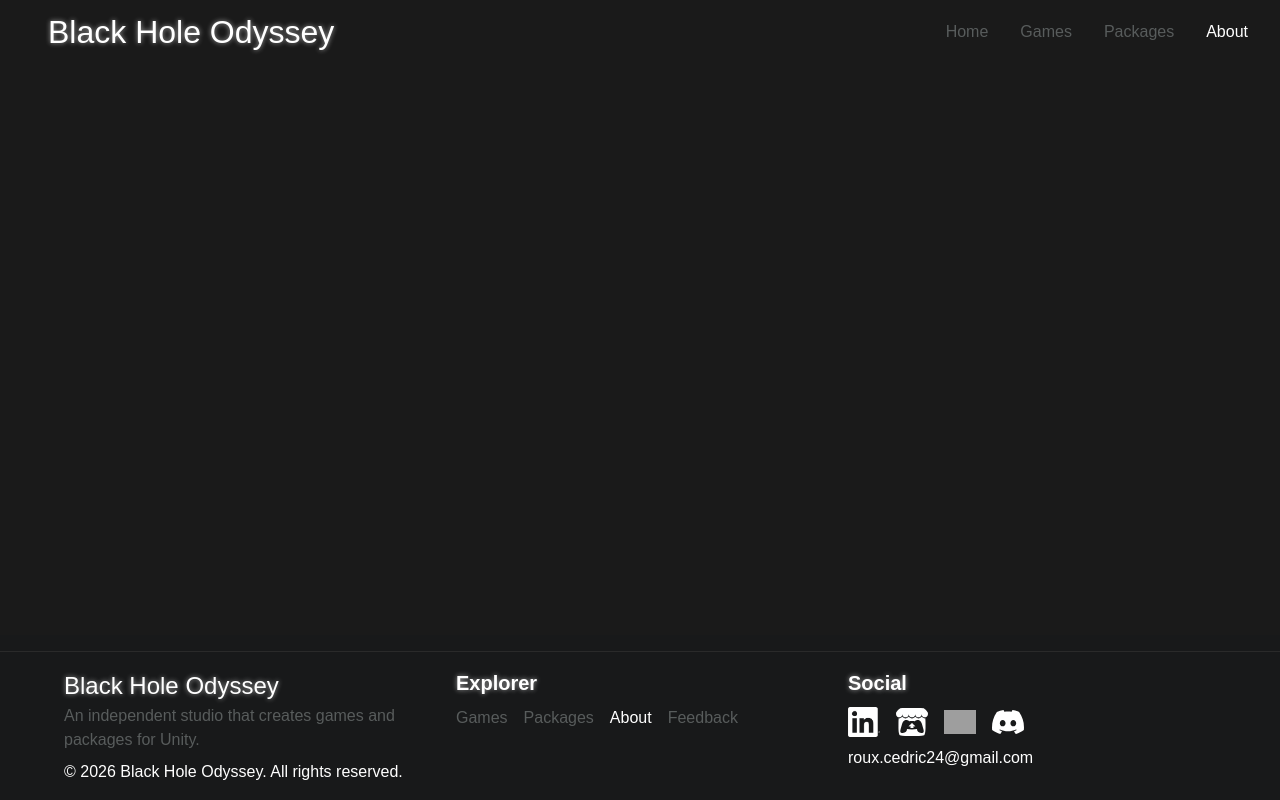
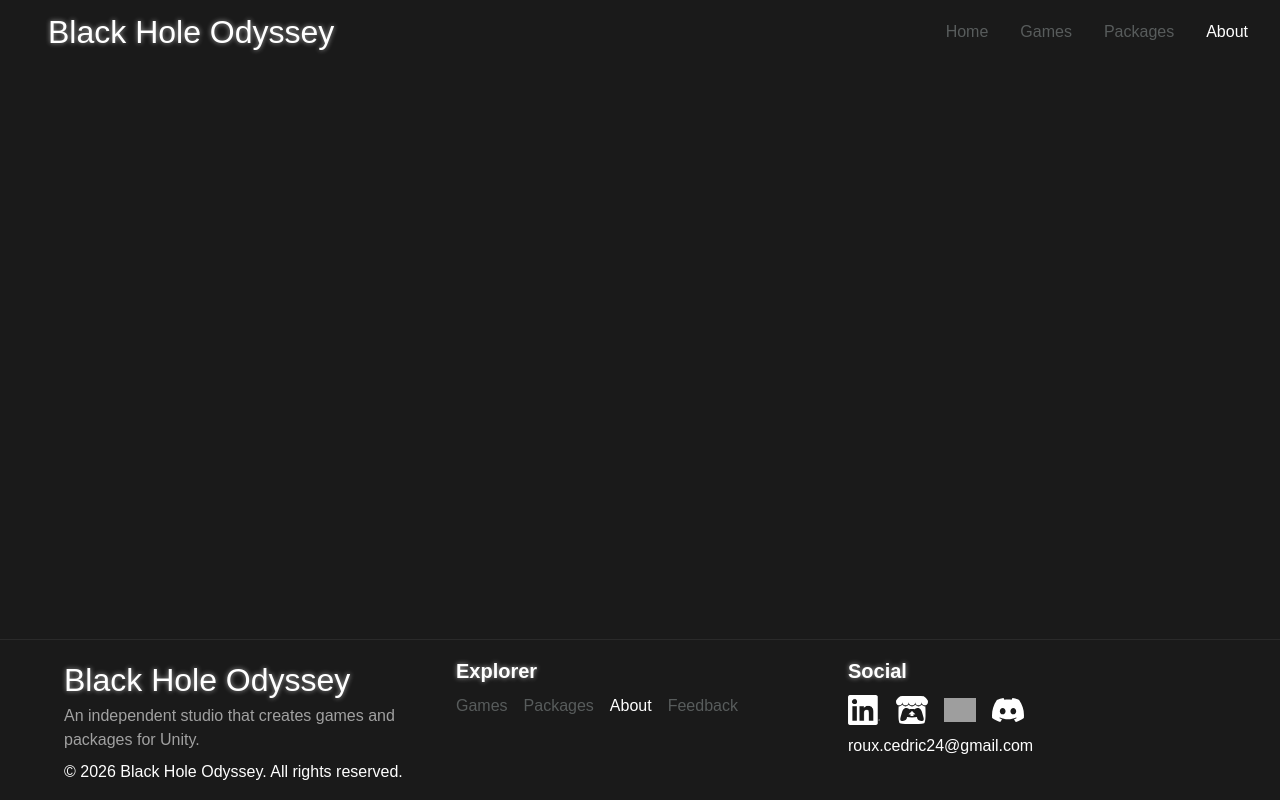
Before and after one commit to BlackHoleOdyssey/website-react, a React (Vite) app: page /about in a window 1280 px wide. Built offline with nearby package versions, Linux system fonts and the light colour scheme; grey boxes are pictures that could not be loaded; a web font is replaced by a local one.

Commit message:
Refacto footer with var css

```diff
--- a/src/Common/colors.css
+++ b/src/Common/colors.css
@@ -4,4 +4,5 @@
     --color-text-secondary: #a1a1a1;
     --color-overlay: rgba(0, 0, 0, 0.6);
     --color-border: #ffffff;
+    --color-border-dark: #2a2a2a;
 }
--- a/src/Common/spacing.css
+++ b/src/Common/spacing.css
@@ -5,4 +5,5 @@
     --space-lg: 1.5rem;    /* 24px */
     --space-xl: 2rem;      /* 32px */
     --space-2xl: 3rem;     /* 48px */
+    --space-3xl: 4rem;     /* 64px */
 }
--- a/src/Common/typography.css
+++ b/src/Common/typography.css
@@ -1,3 +1,7 @@
 :root {
-    --font-size-nav-title: clamp(0.5rem, 4vw + 0.5rem, 2rem);
+    --font-size-main-title: 2rem;
+    --font-size-title: 1.25rem;
+    --font-size-description: 1rem;
+
+    --font-weight-bold: 700;
 }
--- a/src/Components/Layouts/Footer/footer.module.css
+++ b/src/Components/Layouts/Footer/footer.module.css
@@ -1,7 +1,7 @@
 .footer {
-    color: white;
+    color: var(--color-text-primary);
     width: 100%;
-    background-color: #18191a; /* #18191a */
+    background-color: var(--color-bg-dark);
 }
 
 .footerContent {
@@ -9,11 +9,11 @@
     justify-content: space-between;
     align-items: stretch;
     flex-wrap: wrap;
-    gap: 24px;
+    gap: var(--space-lg);
 
-    border-top: 1px solid #2a2a2a;
-    padding: 16px 64px;
-    margin-top: 16px;
+    border-top: 1px solid var(--color-border-dark);
+    padding: var(--space-md) var(--space-3xl);
+    margin-top: var(--space-md);
 }
 
 .footerContent > div {
@@ -26,23 +26,21 @@
     flex-direction: column;
     justify-content: space-between;
     flex-wrap: wrap;
-    gap: 8px;
+    gap: var(--space-sm);
 }
 
 .footerNav {
     display: flex;
     flex-direction: row;
     justify-content: space-between;
-
-    color: #585c5c;
 }
 
 .footerHeading {
     grid-column: 1 / -1;
 
-    font-size: 20px;
-    font-weight: bold;
-    color: white;
+    font-size: var(--font-size-title);
+    font-weight: var(--font-weight-bold);
+    color: var(--color-text-primary);
 }
 
 .rowHeader {
@@ -50,36 +48,36 @@
     flex-direction: column;
     justify-content: start;
     align-content: start;
-    gap: 8px 16px;
+    gap: var(--space-sm) var(--space-md);
 }
 
 .rowGroup {
     display: flex;
     flex-direction: row;
     flex-wrap: wrap;
-    gap: 16px;
+    gap: var(--space-md);
 }
 
 .socialIcon {
     display: flex;
     align-items: center;
-    width: 32px;
-    height: 32px;
+    width: var(--space-xl);
+    height: var(--space-xl);
     object-fit: contain;
 }
 
 .title {
-    font-size: 24px;
+    font-size: var(--font-size-main-title);
 }
 
 .description {
-    font-size: 16px;
-    color: #585c5c;
+    font-size: var(--font-size-description);
+    color: var(--color-text-secondary);
 }
 
 .contact {
-    color: white;
+    color: var(--color-text-primary);
     display: flex;
     flex-direction: row;
-    gap: 4px;
+    gap: var(--space-sm);
 }
--- a/src/Components/Layouts/Footer/footer.tsx
+++ b/src/Components/Layouts/Footer/footer.tsx
@@ -3,6 +3,9 @@ import NeonGlow from "../../neonblade-ui/neon-glow";
 import {NavLink} from "react-router-dom";
 import EmailLink from "../EmailLink/emailLink.tsx";
 import commonStyles from "../../../Common/common.module.css";
+import "../../../Common/colors.css";
+import "../../../Common/spacing.css";
+import "../../../Common/typography.css";
 
 function Footer() {
     return (
--- a/src/Components/Layouts/Navbar/navbar.module.css
+++ b/src/Components/Layouts/Navbar/navbar.module.css
@@ -36,6 +36,6 @@
 
 .title {
     margin: var(--space-md);
-    font-size: var(--font-size-nav-title);
+    font-size: var(--font-size-main-title);
     white-space: nowrap;
 }
```
